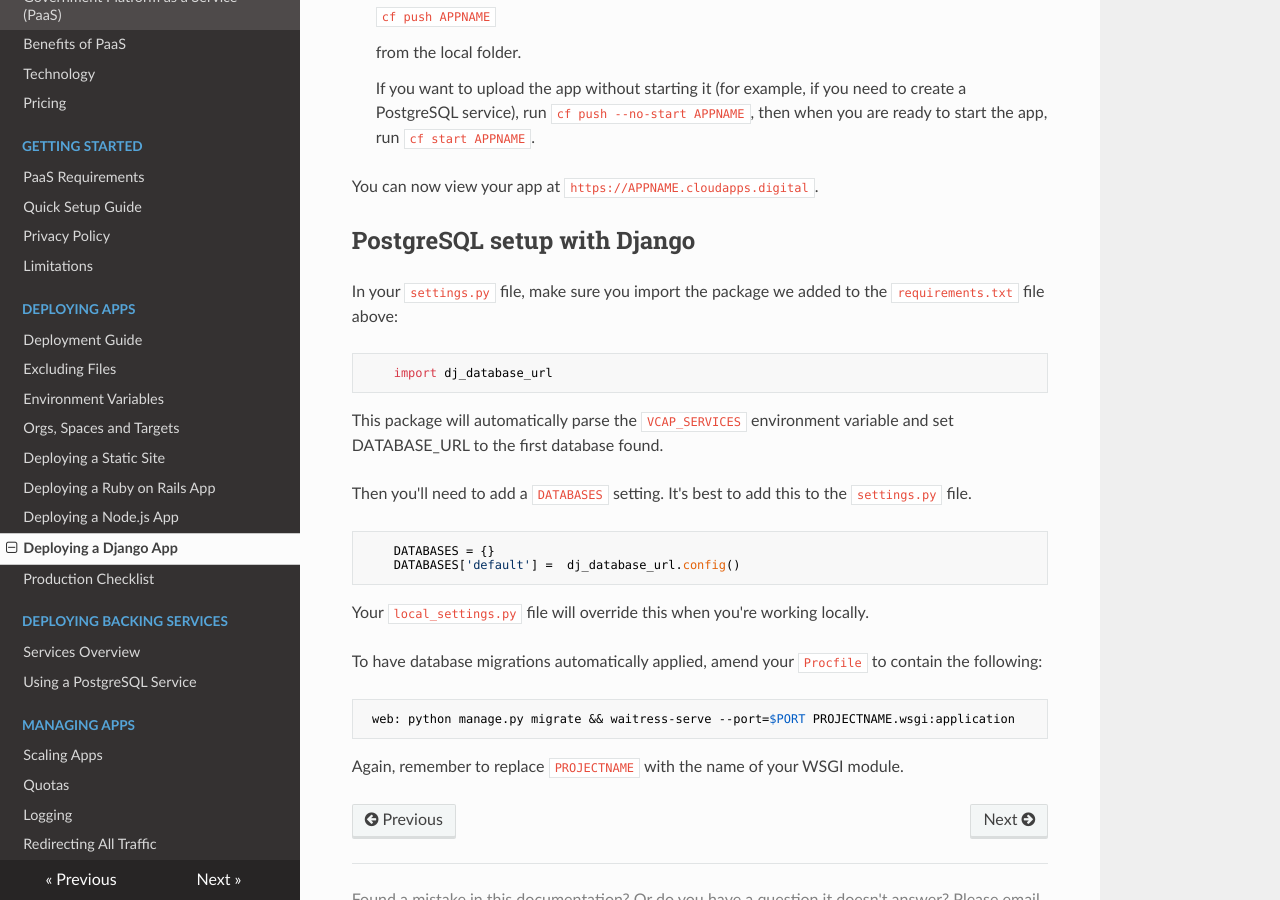
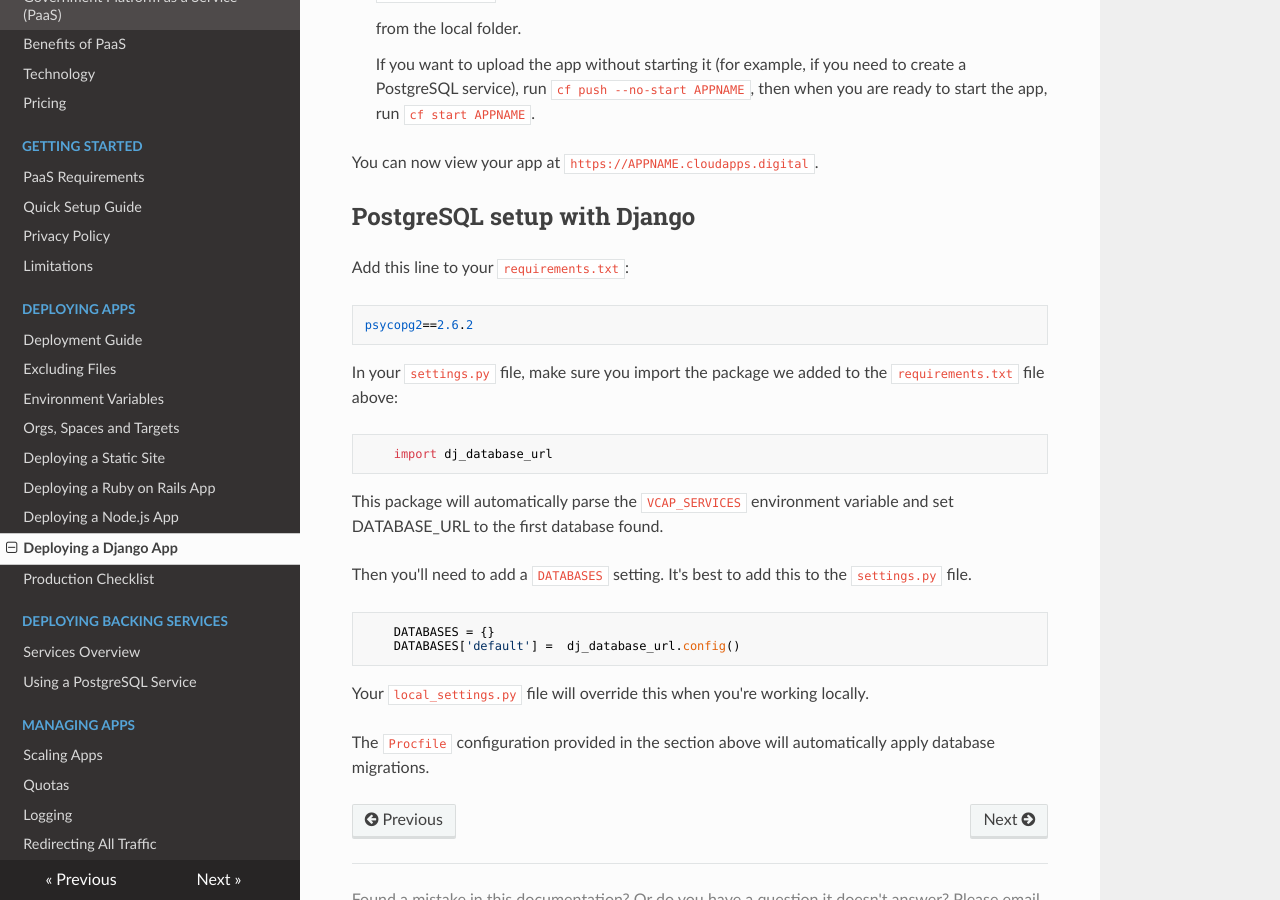
Before and after one commit to alphagov/paas-developer-docs, an MkDocs documentation site: the page built from docs/deploying_apps/deploying_django.md, in a window 1280 px wide and 900 px high, scrolled down 2568 px. Built offline with MkDocs 1.6.1, drawn with Linux system fonts in a browser that asks for light colours; nearby versions of some CDN libraries; old or Windows-style settings are respelled for this version of MkDocs; some of the changed text lies outside the part shown.

Commit message:
Improve Django postgres config instructions

````diff
--- a/docs/deploying_apps/deploying_django.md
+++ b/docs/deploying_apps/deploying_django.md
@@ -101,8 +100,13 @@ You can now view your app at `https://APPNAME.cloudapps.digital`.
 
 ## PostgreSQL setup with Django
 
+Add this line to your ``requirements.txt``:
+
+```
+psycopg2==2.6.2
+```
+
 In your `settings.py` file, make sure you import the package we added to the `requirements.txt` file above:
-
 
         import dj_database_url
 
@@ -110,14 +114,9 @@ This package will automatically parse the ``VCAP_SERVICES`` environment variable
 
 Then you'll need to add a `DATABASES` setting. It's best to add this to the `settings.py` file.
 
-
         DATABASES = {}
         DATABASES['default'] =  dj_database_url.config()
 
 Your `local_settings.py` file will override this when you're working locally.
 
-To have database migrations automatically applied, amend your `Procfile` to contain the following:
-
-     web: python manage.py migrate && waitress-serve --port=$PORT PROJECTNAME.wsgi:application
-
-Again, remember to replace `PROJECTNAME` with the name of your WSGI module.
+The `Procfile` configuration provided in the section above will automatically apply database migrations.
````
Also changed, not shown: other parts of docs/deploying_apps/deploying_django.md (+1 -2 lines).
